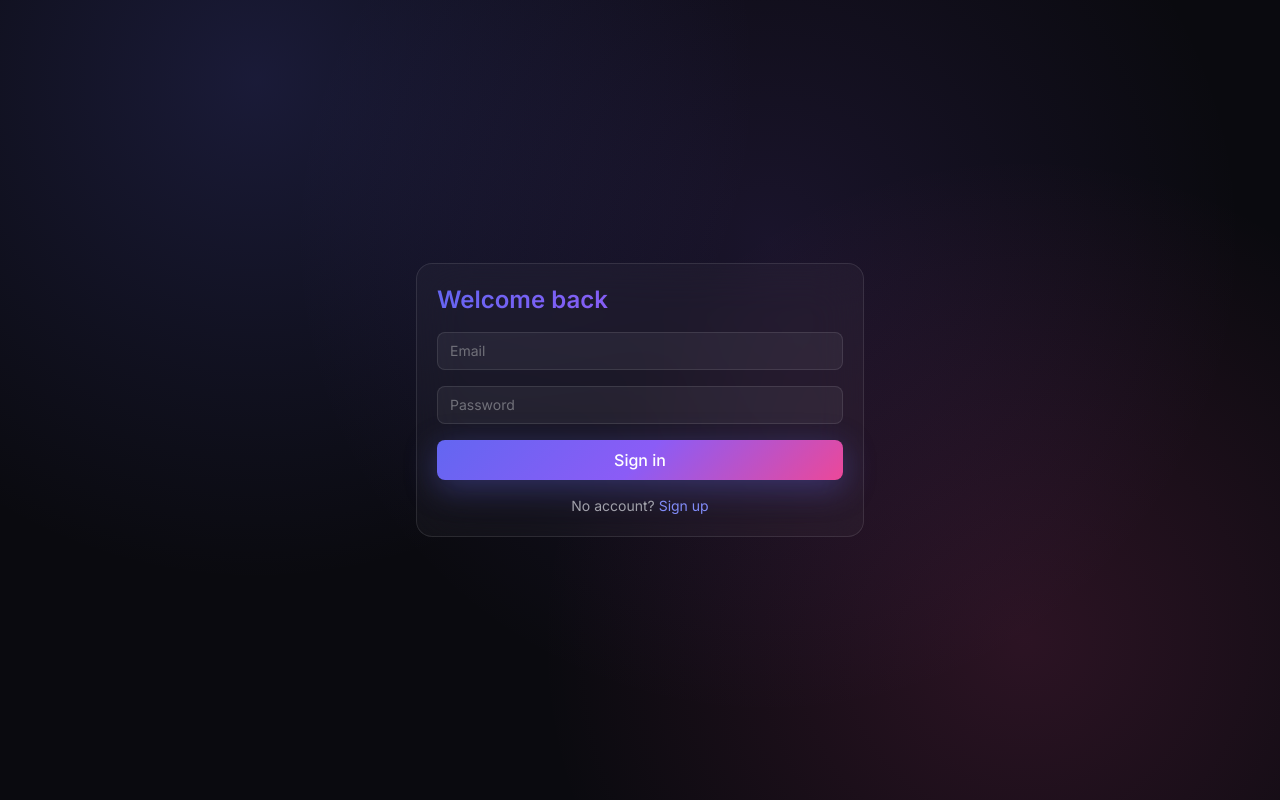
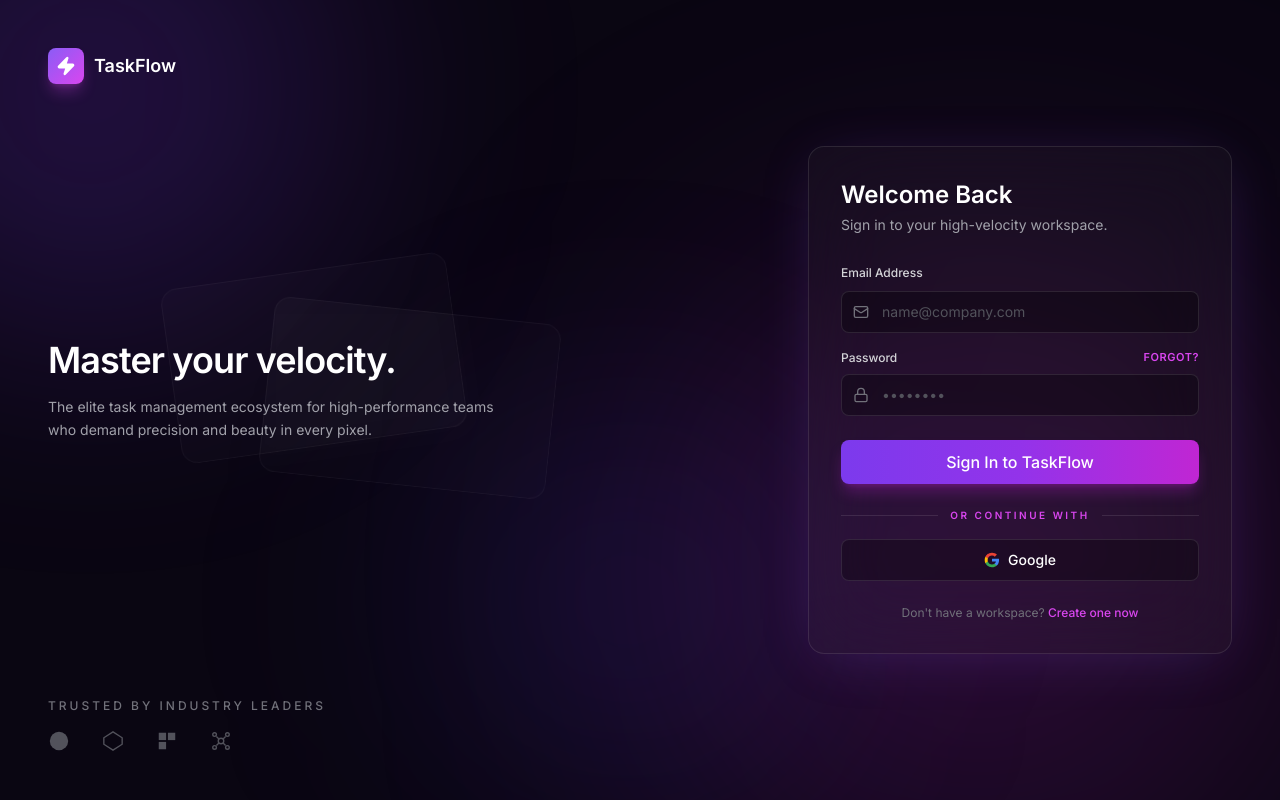
Before and after one commit to jainvasu1/Team-Task-Manager, a React (Vite) app in the folder frontend/: page /login in a window 1280 px wide. Built offline with nearby package versions, Linux system fonts and the light colour scheme; no server answers.

Commit message:
login.jsx ui enhancement

```diff
--- a/frontend/src/pages/Login.jsx
+++ b/frontend/src/pages/Login.jsx
@@ -1,5 +1,6 @@
 import { useState } from 'react';
 import { Link, useNavigate } from 'react-router-dom';
+import { Zap, Mail, Lock } from 'lucide-react';
 import { useAuth } from '../context/AuthContext';
 
 export default function Login() {
@@ -24,23 +25,143 @@
   };
 
   return (
-    <div className="min-h-screen grid place-items-center px-4">
-      <form onSubmit={onSubmit} className="card w-full max-w-md space-y-4">
-        <h1 className="text-2xl font-semibold bg-brand-gradient bg-clip-text text-transparent">
-          Welcome back
-        </h1>
-        <input className="input" placeholder="Email" type="email"
-          value={form.email} onChange={(e) => setForm({ ...form, email: e.target.value })} />
-        <input className="input" placeholder="Password" type="password"
-          value={form.password} onChange={(e) => setForm({ ...form, password: e.target.value })} />
-        {error && <p className="text-rose-400 text-sm">{error}</p>}
-        <button className="btn-primary w-full" disabled={loading}>
-          {loading ? 'Signing in…' : 'Sign in'}
-        </button>
-        <p className="text-sm text-zinc-400 text-center">
-          No account? <Link to="/signup" className="text-indigo-400">Sign up</Link>
-        </p>
-      </form>
+    <div className="min-h-screen w-full bg-[#0A0612] relative overflow-hidden flex">
+      {/* Ambient glows */}
+      <div className="pointer-events-none absolute -top-40 -left-40 w-[500px] h-[500px] rounded-full bg-violet-600/20 blur-[120px]" />
+      <div className="pointer-events-none absolute top-1/3 right-0 w-[600px] h-[600px] rounded-full bg-fuchsia-600/20 blur-[140px]" />
+      <div className="pointer-events-none absolute bottom-0 left-1/3 w-[400px] h-[400px] rounded-full bg-indigo-700/15 blur-[120px]" />
+
+      {/* LEFT — Brand panel */}
+      <div className="hidden lg:flex flex-1 relative p-12 flex-col justify-between">
+        {/* Floating card mockups behind text */}
+        <div className="absolute inset-0 flex items-center justify-center pointer-events-none">
+          <div className="relative w-[420px] h-[260px] opacity-40">
+            <div className="absolute top-0 left-0 w-72 h-44 rounded-2xl bg-white/[0.04] border border-white/10 backdrop-blur-md rotate-[-8deg]" />
+            <div className="absolute top-10 left-24 w-72 h-44 rounded-2xl bg-white/[0.03] border border-white/10 backdrop-blur-md rotate-[6deg]" />
+          </div>
+        </div>
+
+        {/* Logo */}
+        <div className="relative flex items-center gap-2.5 z-10">
+          <div className="w-9 h-9 rounded-lg bg-gradient-to-br from-violet-500 to-fuchsia-500 grid place-items-center shadow-lg shadow-fuchsia-500/30">
+            <Zap className="w-5 h-5 text-white" fill="white" />
+          </div>
+          <span className="text-white font-semibold text-lg">TaskFlow</span>
+        </div>
+
+        {/* Headline */}
+        <div className="relative z-10 max-w-md">
+          <h1 className="text-white text-4xl font-semibold tracking-tight">
+            Master your velocity.
+          </h1>
+          <p className="mt-4 text-zinc-400 text-sm leading-relaxed">
+            The elite task management ecosystem for high-performance teams who demand precision and beauty in every pixel.
+          </p>
+        </div>
+
+        {/* Trusted by */}
+        <div className="relative z-10">
+          <p className="text-zinc-500 text-xs tracking-[0.25em] font-medium">
+            TRUSTED BY INDUSTRY LEADERS
+          </p>
+          <div className="mt-4 flex items-center gap-8 text-zinc-600">
+            <svg width="22" height="22" viewBox="0 0 24 24" fill="currentColor"><circle cx="12" cy="12" r="10" /></svg>
+            <svg width="22" height="22" viewBox="0 0 24 24" fill="none" stroke="currentColor" strokeWidth="1.5"><polygon points="12 2 22 8.5 22 15.5 12 22 2 15.5 2 8.5" /></svg>
+            <svg width="22" height="22" viewBox="0 0 24 24" fill="currentColor"><rect x="3" y="3" width="8" height="8" /><rect x="13" y="3" width="8" height="8" /><rect x="3" y="13" width="8" height="8" /></svg>
+            <svg width="22" height="22" viewBox="0 0 24 24" fill="none" stroke="currentColor" strokeWidth="1.5"><circle cx="12" cy="12" r="3" /><circle cx="5" cy="5" r="2" /><circle cx="19" cy="5" r="2" /><circle cx="5" cy="19" r="2" /><circle cx="19" cy="19" r="2" /><line x1="7" y1="7" x2="10" y2="10" /><line x1="17" y1="7" x2="14" y2="10" /><line x1="7" y1="17" x2="10" y2="14" /><line x1="17" y1="17" x2="14" y2="14" /></svg>
+          </div>
+        </div>
+      </div>
+
+      {/* RIGHT — Login form */}
+      <div className="w-full lg:w-[520px] flex items-center justify-center p-6 lg:p-12 relative z-10">
+        <form
+          onSubmit={onSubmit}
+          className="w-full max-w-md rounded-2xl border border-white/10 bg-white/[0.03] backdrop-blur-2xl p-8 shadow-[0_8px_60px_-15px_rgba(139,92,246,0.25)]"
+        >
+          <h2 className="text-white text-2xl font-semibold">Welcome Back</h2>
+          <p className="mt-1 text-zinc-400 text-sm">
+            Sign in to your high-velocity workspace.
+          </p>
+
+          {/* Email */}
+          <div className="mt-6">
+            <label className="text-zinc-300 text-xs font-medium">Email Address</label>
+            <div className="mt-2 relative">
+              <Mail className="w-4 h-4 text-zinc-500 absolute left-3 top-1/2 -translate-y-1/2" />
+              <input
+                type="email"
+                placeholder="name@company.com"
+                value={form.email}
+                onChange={(e) => setForm({ ...form, email: e.target.value })}
+                className="w-full bg-black/30 border border-white/10 rounded-lg pl-10 pr-3 py-2.5 text-sm text-white placeholder:text-zinc-600 focus:outline-none focus:border-violet-500/60 focus:ring-2 focus:ring-violet-500/20 transition"
+              />
+            </div>
+          </div>
+
+          {/* Password */}
+          <div className="mt-4">
+            <div className="flex items-center justify-between">
+              <label className="text-zinc-300 text-xs font-medium">Password</label>
+              <button type="button" className="text-[11px] font-semibold tracking-wider text-fuchsia-500 hover:text-fuchsia-400">
+                FORGOT?
+              </button>
+            </div>
+            <div className="mt-2 relative">
+              <Lock className="w-4 h-4 text-zinc-500 absolute left-3 top-1/2 -translate-y-1/2" />
+              <input
+                type="password"
+                placeholder="••••••••"
+                value={form.password}
+                onChange={(e) => setForm({ ...form, password: e.target.value })}
+                className="w-full bg-black/30 border border-white/10 rounded-lg pl-10 pr-3 py-2.5 text-sm text-white placeholder:text-zinc-600 focus:outline-none focus:border-violet-500/60 focus:ring-2 focus:ring-violet-500/20 transition"
+              />
+            </div>
+          </div>
+
+          {error && <p className="mt-3 text-rose-400 text-xs">{error}</p>}
+
+          {/* Submit */}
+          <button
+            type="submit"
+            disabled={loading}
+            className="mt-6 w-full py-2.5 rounded-lg font-medium text-white bg-gradient-to-r from-violet-600 via-purple-600 to-fuchsia-600 shadow-lg shadow-fuchsia-600/30 hover:shadow-fuchsia-600/50 hover:opacity-95 transition disabled:opacity-60"
+          >
+            {loading ? 'Signing in…' : 'Sign In to TaskFlow'}
+          </button>
+
+          {/* Divider */}
+          <div className="mt-6 flex items-center gap-3">
+            <div className="flex-1 h-px bg-white/10" />
+            <span className="text-[10px] tracking-[0.25em] font-semibold text-fuchsia-500">
+              OR CONTINUE WITH
+            </span>
+            <div className="flex-1 h-px bg-white/10" />
+          </div>
+
+          {/* Google */}
+          <button
+            type="button"
+            className="mt-4 w-full py-2.5 rounded-lg border border-white/10 bg-black/30 text-white text-sm font-medium flex items-center justify-center gap-2 hover:bg-white/5 transition"
+          >
+            <svg width="16" height="16" viewBox="0 0 24 24">
+              <path fill="#4285F4" d="M22.56 12.25c0-.78-.07-1.53-.2-2.25H12v4.26h5.92c-.26 1.37-1.04 2.53-2.21 3.31v2.77h3.57c2.08-1.92 3.28-4.74 3.28-8.09z"/>
+              <path fill="#34A853" d="M12 23c2.97 0 5.46-.98 7.28-2.66l-3.57-2.77c-.98.66-2.23 1.06-3.71 1.06-2.86 0-5.29-1.93-6.16-4.53H2.18v2.84C3.99 20.53 7.7 23 12 23z"/>
+              <path fill="#FBBC05" d="M5.84 14.09c-.22-.66-.35-1.36-.35-2.09s.13-1.43.35-2.09V7.07H2.18C1.43 8.55 1 10.22 1 12s.43 3.45 1.18 4.93l2.85-2.22.81-.62z"/>
+              <path fill="#EA4335" d="M12 5.38c1.62 0 3.06.56 4.21 1.64l3.15-3.15C17.45 2.09 14.97 1 12 1 7.7 1 3.99 3.47 2.18 7.07l3.66 2.84c.87-2.6 3.3-4.53 6.16-4.53z"/>
+            </svg>
+            Google
+          </button>
+
+          {/* Footer link */}
+          <p className="mt-6 text-center text-xs text-zinc-500">
+            Don't have a workspace?{' '}
+            <Link to="/signup" className="text-fuchsia-500 hover:text-fuchsia-400 font-medium">
+              Create one now
+            </Link>
+          </p>
+        </form>
+      </div>
     </div>
   );
 }
```
